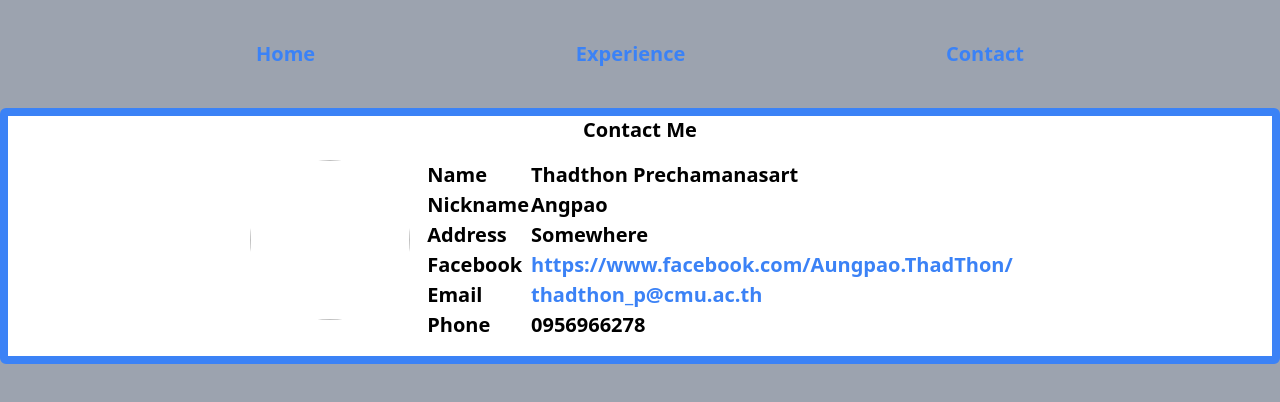
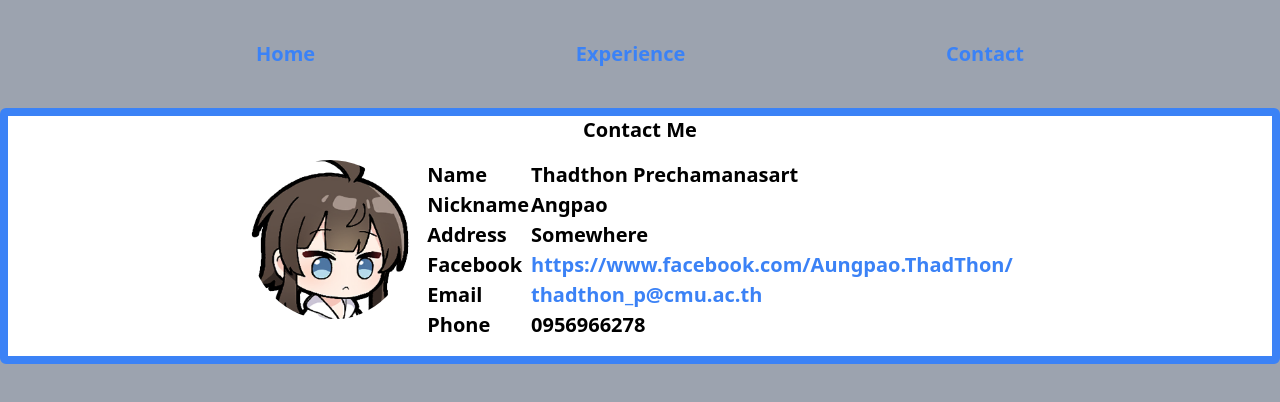
Before and after one commit to cpe-cmu-261207/lab-01-ColtenMore-1, a plain HTML site: page contact.html in a window 1280 px wide. Drawn offline with nearby package versions, Linux system fonts and the light colour scheme; the site is published under a folder, as on GitHub Pages, so addresses that start at the root find nothing.

Commit message:
img fix1

```diff
--- a/contact.html
+++ b/contact.html
@@ -20,7 +20,7 @@
     <p style="text-align: center">Contact Me</p>
     <div class="flex py-4">
 
-        <img src="/images/pic2.png" class="w-40 h-40 rounded-full">
+        <img src="./images/pic2.png" class="w-40 h-40 rounded-full">
 
         <div class="px-4">
             <table>
```
Also changed, not shown: index.html (+1 -1 lines).
